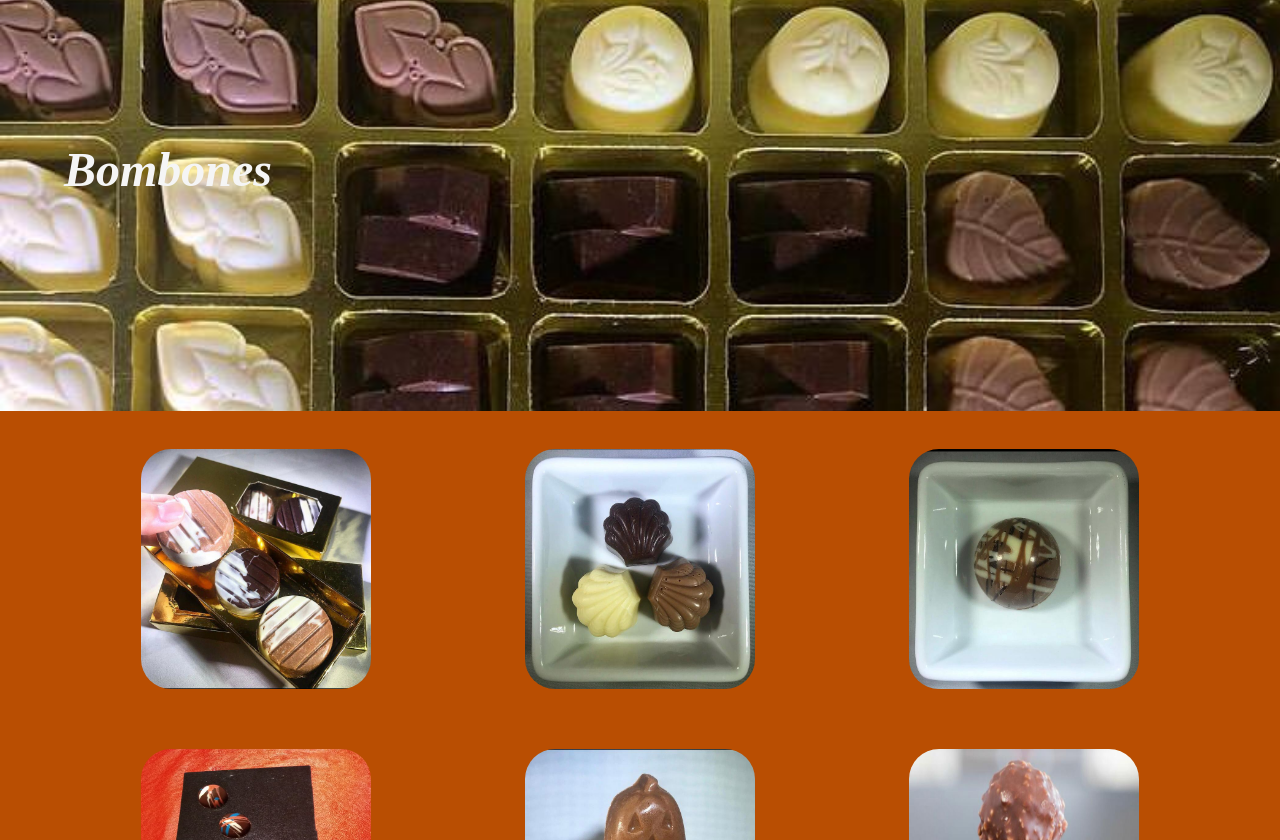
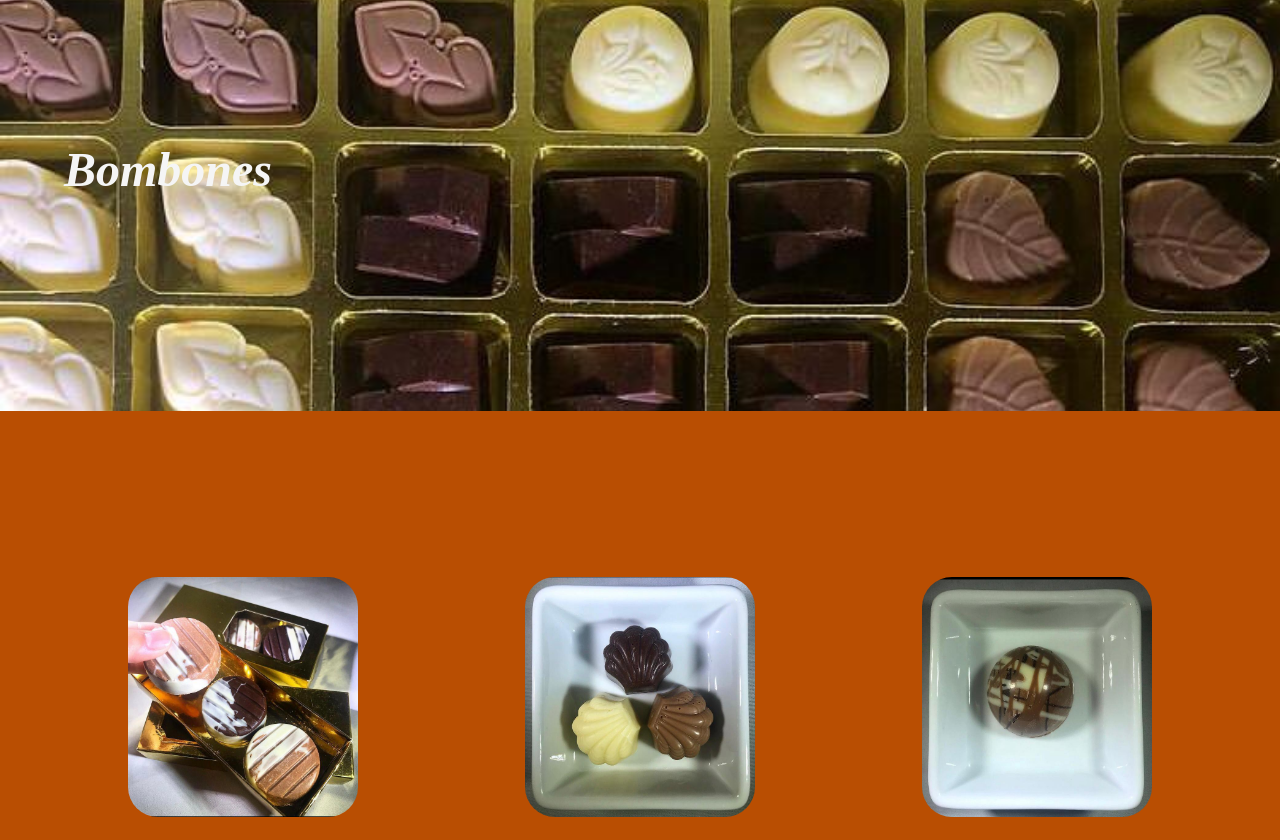
Before and after one commit to LucasGonzalezRighi/ChocolatesPuntoRojo, a website: page paginas-2/bombones.html in a window 1280 px wide. Shown: the part 112-952 px from the top of the page. Drawn offline with nearby package versions, Linux system fonts and the light colour scheme.

Commit message:
chocolatespuntorojo

```diff
--- a/sass-2/desktop/bombones/_section-1-bombones.scss
+++ b/sass-2/desktop/bombones/_section-1-bombones.scss
@@ -6,8 +6,9 @@
     .fondo-imagen-bombones {
         display: flex;
         justify-content: center;
-        width: 30%;
-        height: 300px;
+        width: 31%;
+        height: 450px;
+        margin-top: 10%;
 
         .imagen-2-bombones {
             border-radius: 30px;
@@ -21,7 +22,8 @@
             transition-duration: 2s;
 
         }
-        .imagen-2-bombones:hover{
+
+        .imagen-2-bombones:hover {
             transform: rotate(360deg) scale(2);
         }
     }
```
Also changed, not shown: css3/styles.css, 1 other file.
